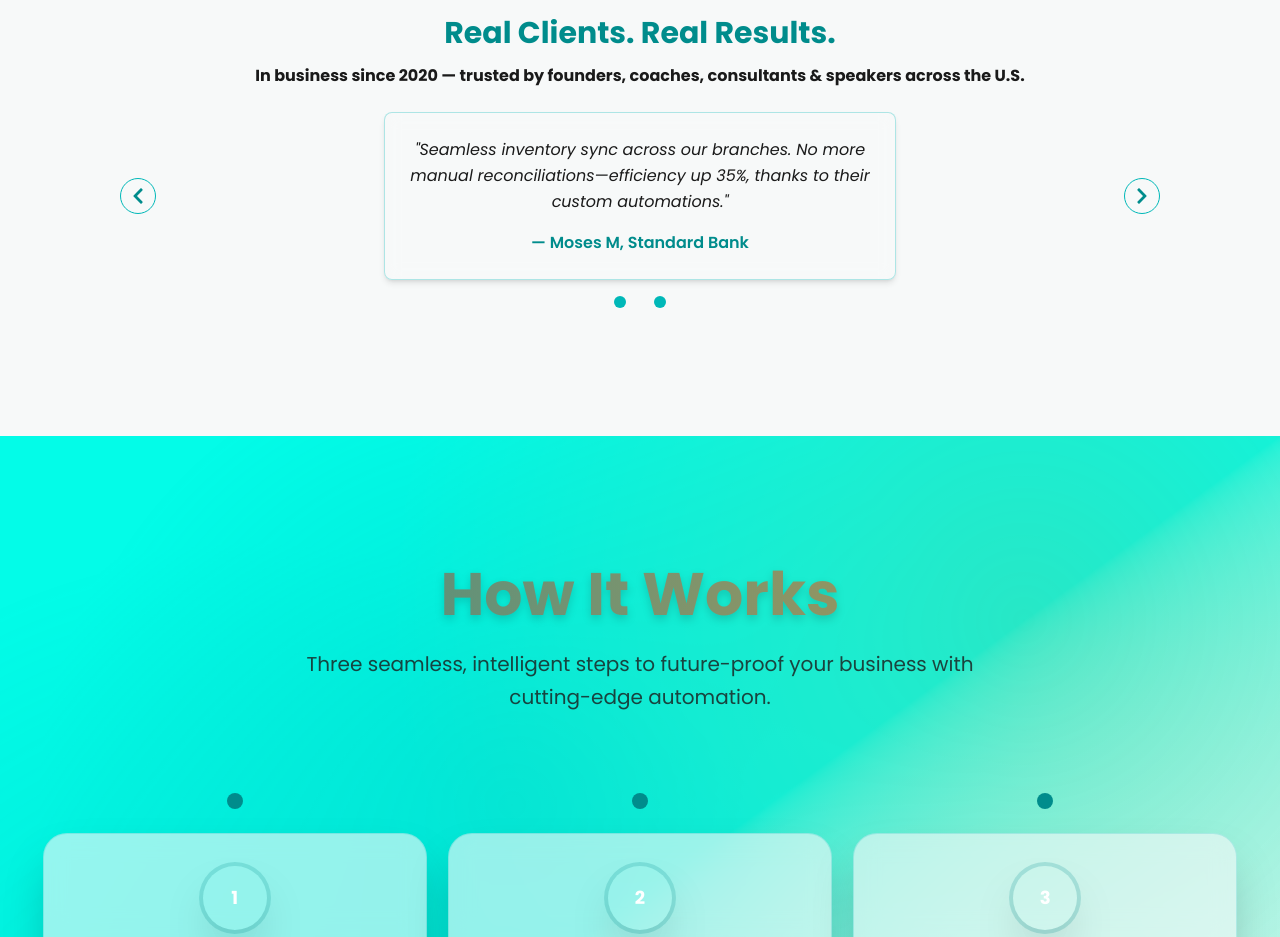
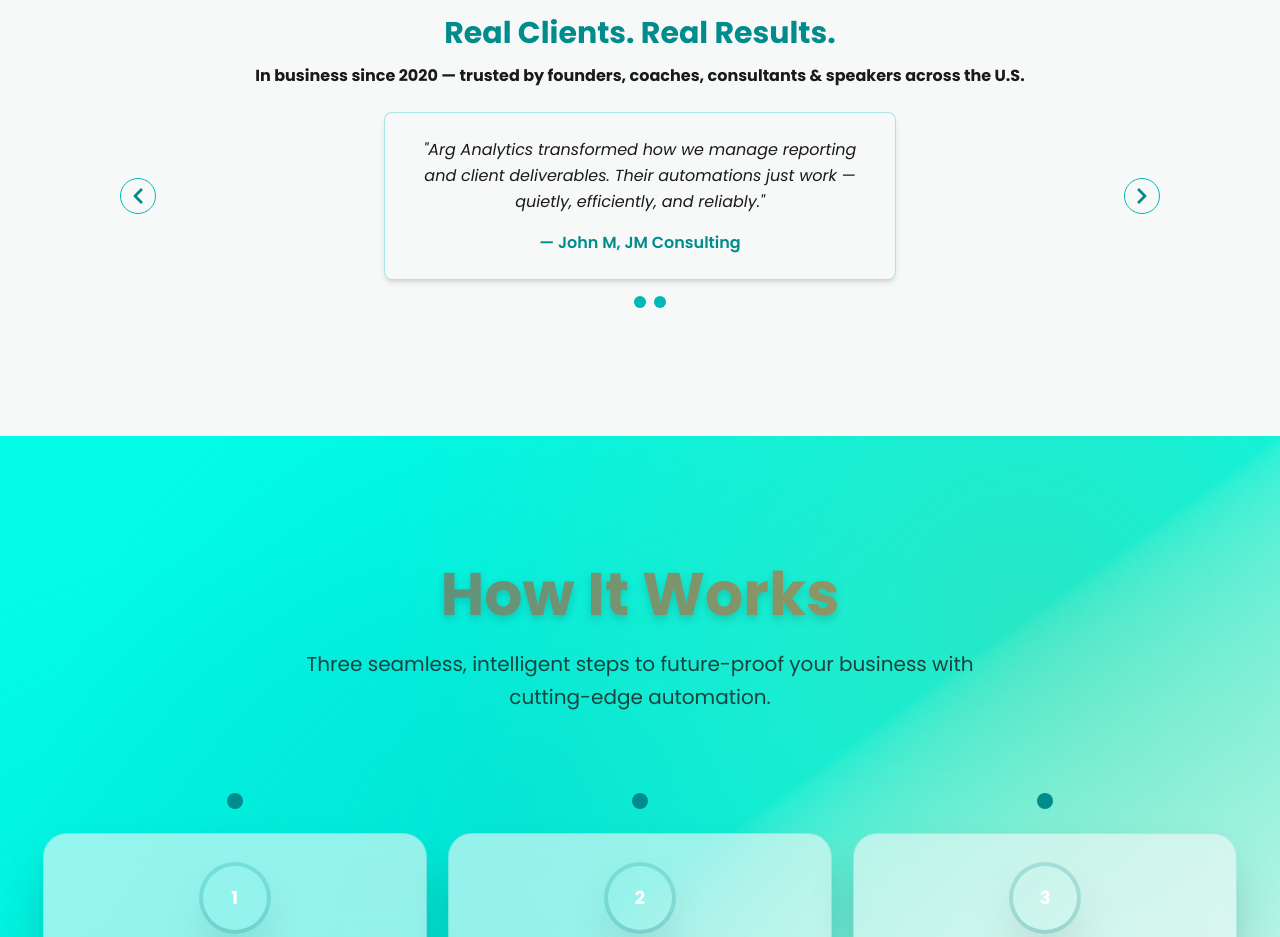
Before and after one commit to MuchiriTheDev/arg-analytics, a React (Vite) app: page / in a window 1280 px wide. Shown: the part 3300-4237 px from the top of the page. Built offline with nearby package versions, Linux system fonts and the light colour scheme.

Commit message:
hey there

```diff
--- a/src/Components/HomePageComponents/Testimonials.jsx
+++ b/src/Components/HomePageComponents/Testimonials.jsx
@@ -5,19 +5,19 @@
 const testimonials = [
   {
     id: 1,
-    quote: "Arg Analytics transformed our reporting pipeline—now we save 20 hours weekly on audits alone. Their AI agents are game-changers.",
+    quote: "Arg Analytics transformed how we manage reporting and client deliverables. Their automations just work — quietly, efficiently, and reliably.",
     author: "John M",
     company: "JM Consulting"
   },
   {
     id: 2,
-    quote: "Seamless inventory sync across our branches. No more manual reconciliations—efficiency up 35%, thanks to their custom automations.",
+    quote: "The AI agents streamlined tasks that used to take hours. We’ve seen a real difference in accuracy and turnaround time.",
     author: "Moses M",
     company: "Standard Bank"
   },
   {
     id: 3,
-    quote: "From RFP responses to compliance checks, their agents handle it all with precision. We've doubled our bid win rate in months.",
+    quote: "Our project workflows are now fully automated. From procurement to tracking, everything is faster and more transparent.",
     author: "Bernard M",
     company: "BN Hardware & Construction"
   }
@@ -82,7 +82,7 @@
   useEffect(() => {
     const interval = setInterval(() => {
       setCurrentIndex((prevIndex) => (prevIndex + 1) % testimonials.length)
-    }, 5000)
+    }, 10000)
     return () => clearInterval(interval)
   }, [])
 
```
